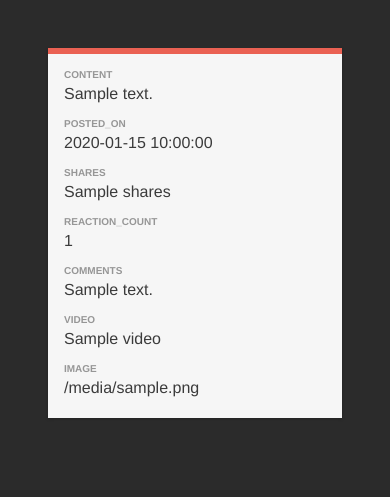
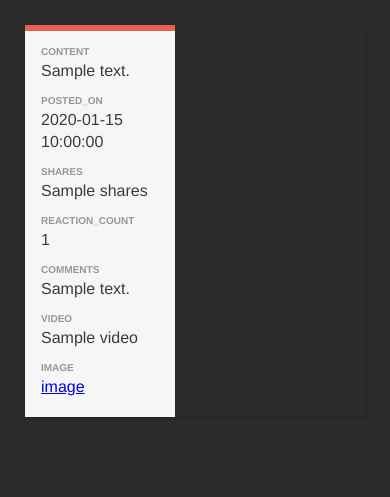
Before and after one commit to Cherni-Oussama/facebook-page-scraper, a FastAPI app: template templates/table.html in a window 390 px wide. Shown: the top 497 px of the page. Run offline with FastAPI, Linux system fonts and the light colour scheme; the template is opened without the code that fills it: most values are stand-ins (such as "Sample title", 1, 10 or a date in 2020).

Commit message:
FIX table display

```diff
--- a/static/table_styles.css
+++ b/static/table_styles.css
@@ -20,8 +20,8 @@ body {
 
 .wrapper {
   margin: 0 auto;
-  padding: 40px;
-  max-width: 800px;
+  padding: 17px;
+  /* max-width: 800px; */
 }
 
 .table {
@@ -56,6 +56,8 @@ body {
 }
 @media screen and (max-width: 580px) {
   .row {
+    max-width: 150px;
+    word-wrap: break-word;
     padding: 14px 0 7px;
     display: block;
   }
@@ -83,11 +85,15 @@ body {
 }
 
 .cell {
+  max-width: 150px;
+  word-wrap: break-word;
   padding: 6px 12px;
   display: table-cell;
 }
 @media screen and (max-width: 580px) {
   .cell {
+   max-width: 150px;
+  word-wrap: break-word;
     padding: 2px 16px;
     display: block;
   }
--- a/templates/form.html
+++ b/templates/form.html
@@ -2,7 +2,7 @@
 <html lang="en">
 <head>
     <meta charset="UTF-8">
-    <title>Sample Form</title>
+    <title>FB Scraper</title>
     <link href="{{ url_for('static', path='/styles.css') }}" rel="stylesheet">
 </head>
 <body>
--- a/templates/table.html
+++ b/templates/table.html
@@ -56,7 +56,11 @@
             {{ post.video }}
           </div>
           <div class="cell" data-title="image">
-            {{ post.image }}
+               {% for item in post.image %}
+                  <tr class="cell" >
+                    <a href="{{item}}"> image </a>
+                  </tr>
+               {% endfor %}
           </div>
         </div>
       {% endfor %}
```
